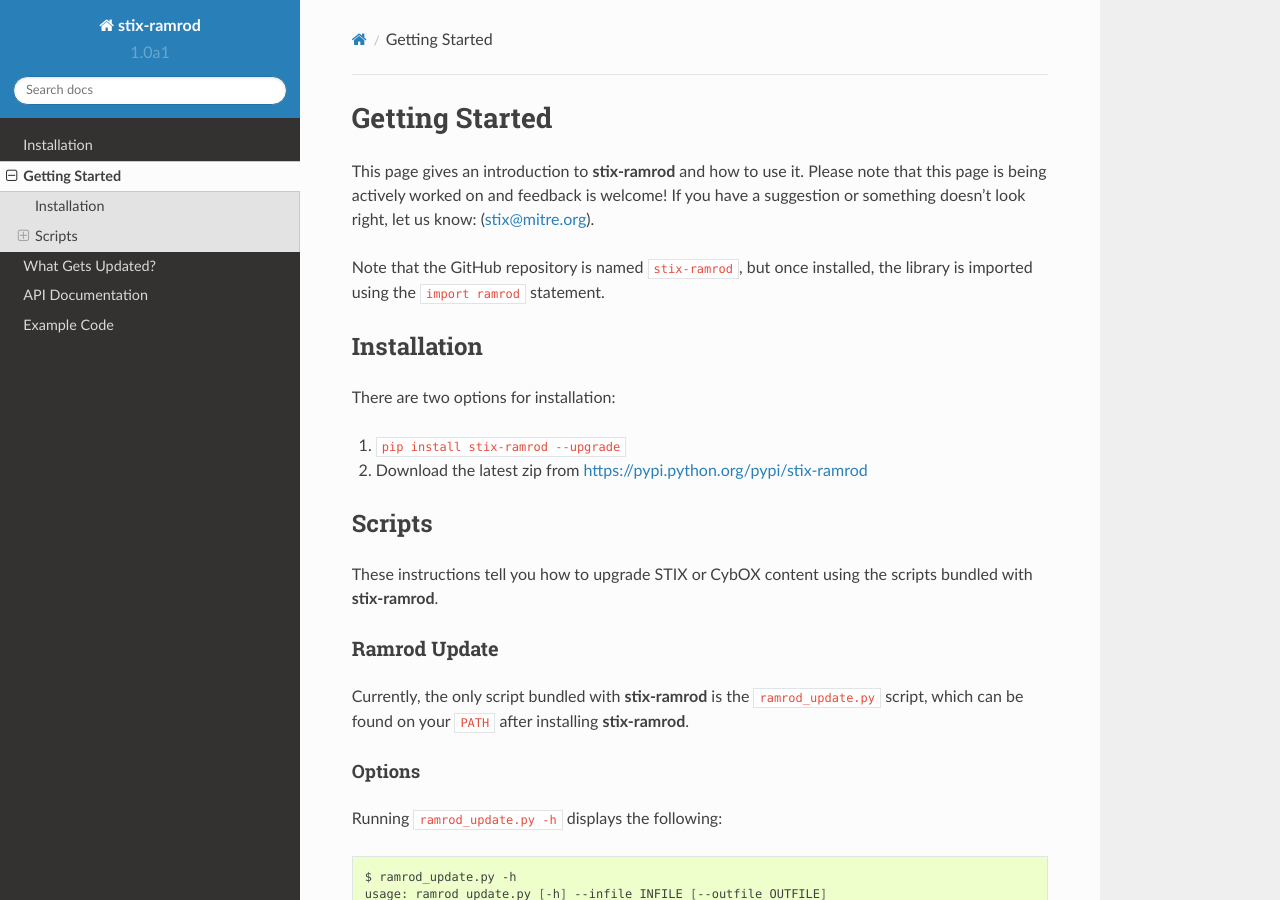
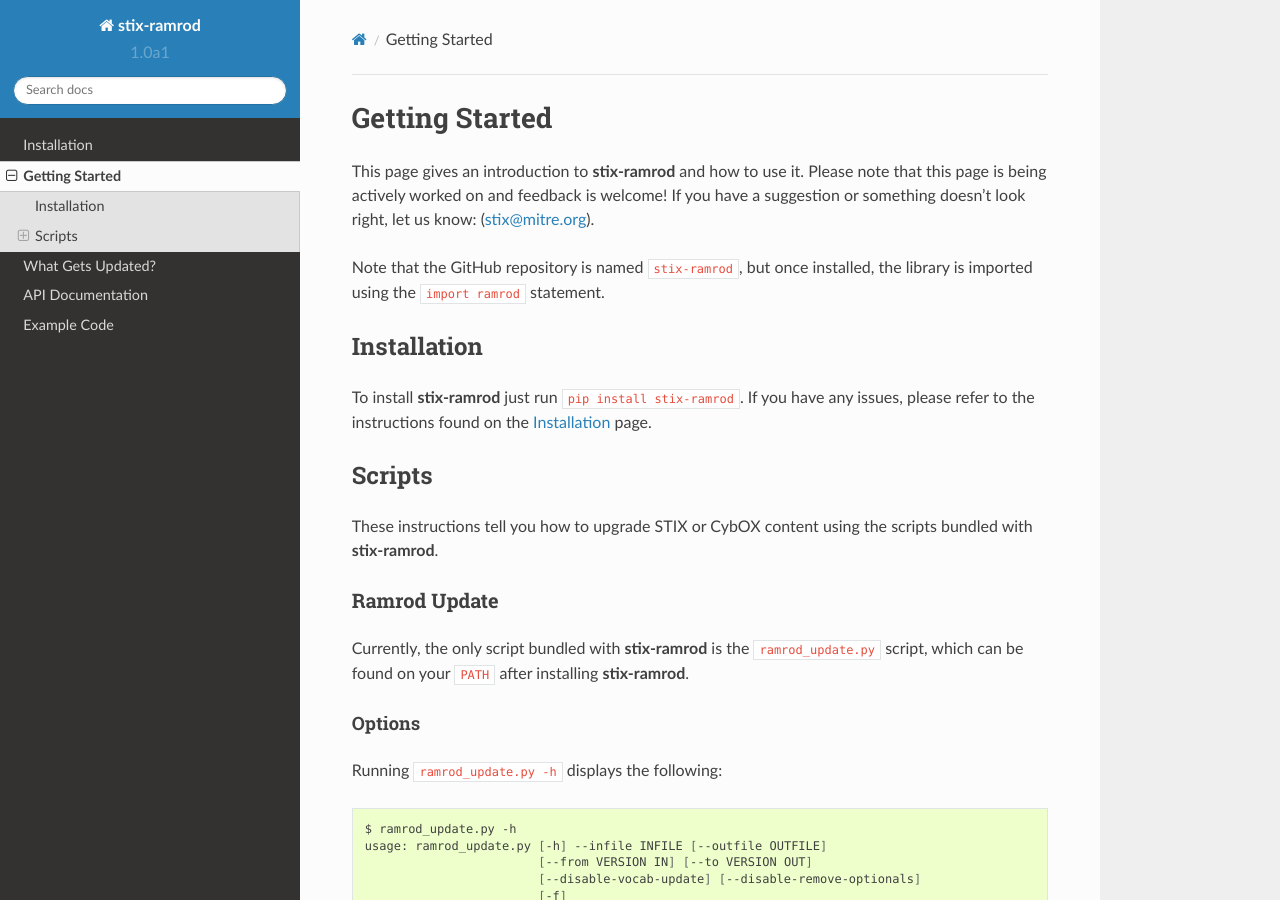
Before and after one commit to STIXProject/stix-ramrod, a Sphinx documentation site: the page built from docs/getting_started.rst, in a window 1280 px wide and 900 px high. Built offline with Sphinx 7.4.7 and the Read the Docs theme 2.0.0, drawn with Linux system fonts in a browser that asks for light colours.

Commit message:
Refactored getting started installation instructions to link to the installation page

```diff
--- a/docs/getting_started.rst
+++ b/docs/getting_started.rst
@@ -12,10 +12,10 @@
 
 Installation
 ------------
-There are two options for installation:
 
-#. :code:`pip install stix-ramrod --upgrade`
-#. Download the latest zip from https://pypi.python.org/pypi/stix-ramrod
+To install **stix-ramrod** just run :code:`pip install stix-ramrod`. If you have
+any issues, please refer to the instructions found on the
+:doc:`/installation` page.
 
 Scripts
 -------
```
